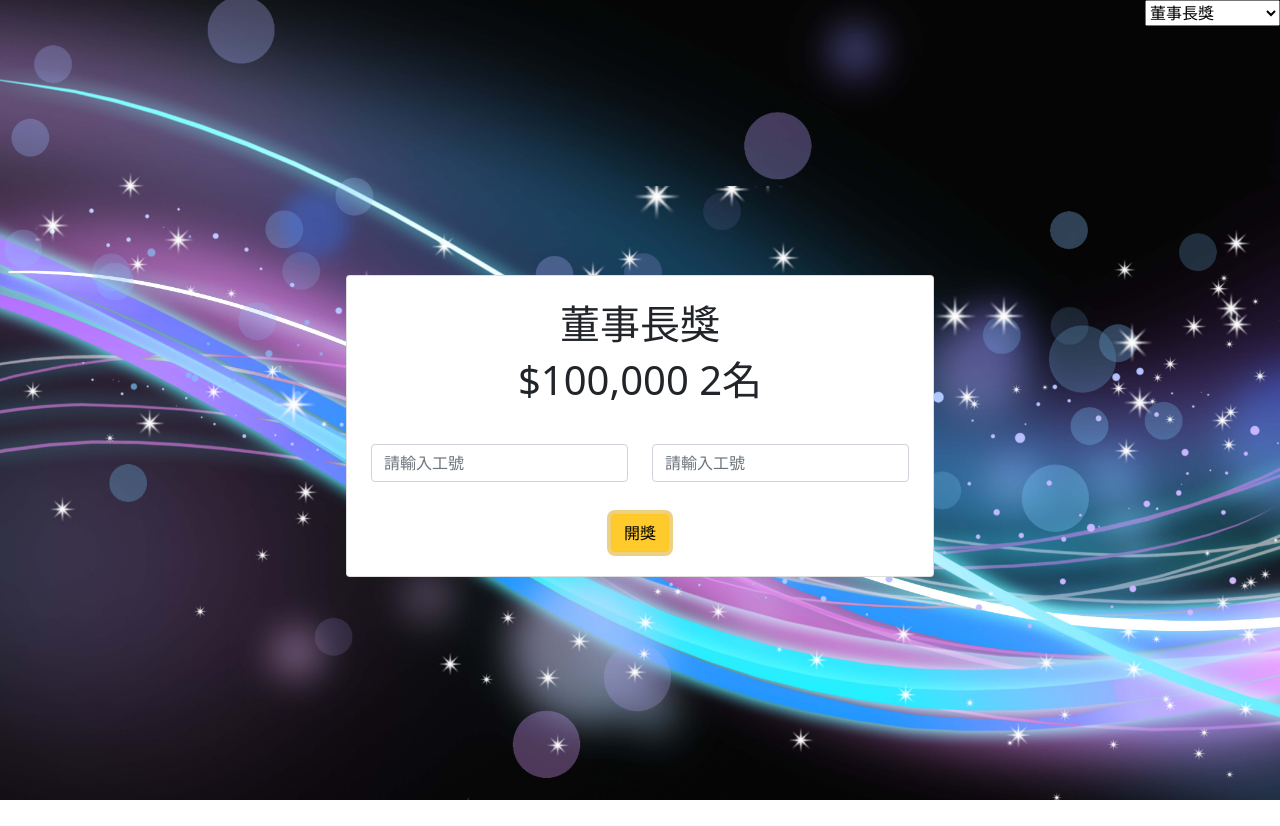
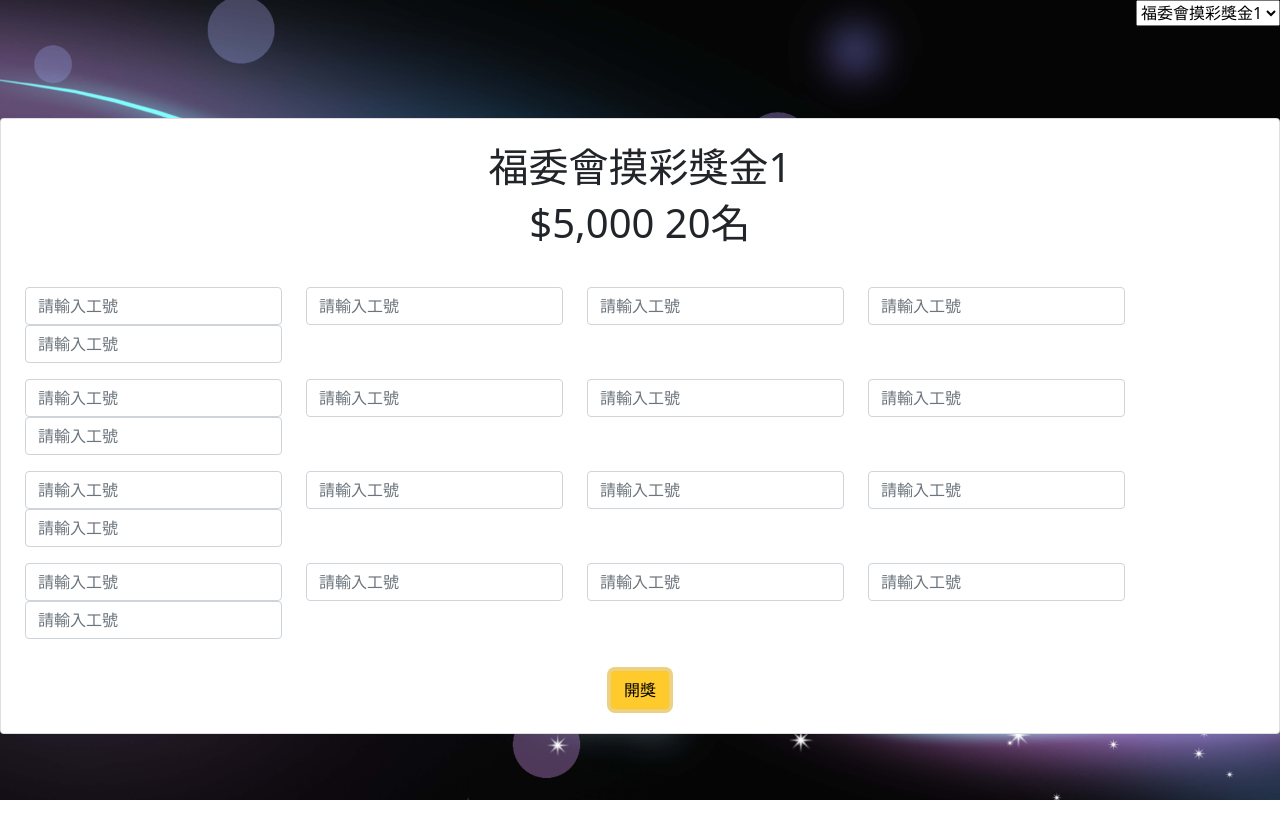
Before and after one commit to mike800838/LuckDraw, a plain HTML site: page index.html in a window 1280 px wide. Both pictures are taken after a click on the button "開獎". Drawn offline with Linux system fonts and the light colour scheme.

Commit message:
1. 獎項調整 2. 輸入完畢後會focus下個

```diff
--- a/index.html
+++ b/index.html
@@ -52,11 +52,20 @@
 
 </html>
 <script>
+
+$("#area_inputs").on("change", "input", function(){
+	var FocusID = this.id;
+	var FocusID_Num = FocusID.split("_");
+	var NextFocus = "#input_EmployeeNumber_" + (parseInt(FocusID_Num[2])+1);
+	//console.log(NextFocus);
+	$(NextFocus).focus();
+});
+
 $("#buttom_open").click(function(){
 	if(CheckInput()){
 		var sParamsString = "";
 		for(var i=0;i<GiftData[$("#select_Gift").find(":selected").val()][2];i++){
-			sParamsString += $("#input_EmployeeNumber" + i).val() + ";";
+			sParamsString += $("#input_EmployeeNumber_" + i).val() + ";";
 		}
 
 		window.location.assign("ShowWinner.html?Winners="+ sParamsString + "&Gift=" + $("#select_Gift").find(":selected").val());
@@ -68,7 +77,7 @@ $("#buttom_open").click(function(){
 function CheckInput(){
 	var isFull = true;
 	for(var i=0;i<GiftData[$("#select_Gift").find(":selected").val()][2];i++){
-		var input_val = $("#input_EmployeeNumber" + i).val();
+		var input_val = $("#input_EmployeeNumber_" + i).val();
 		if(input_val=="" || input_val==null || input_val== undefined ){isFull = false; break;}
 	}
 	return isFull;
@@ -95,7 +104,7 @@ function DrawInput(){
 	for(var i=0; i<input_Amount;i++){
 		if(i%5==0){sHTMLString += "<div class='row py-2'>";}
 		sHTMLString += "<div class='col-auto'>";
-		sHTMLString += "<input type='text' class='form-control ' placeholder='請輸入工號' id='input_EmployeeNumber"+i+"' autocomplete='off'>";
+		sHTMLString += "<input type='text' class='form-control ' placeholder='請輸入工號' id='input_EmployeeNumber_"+i+"' autocomplete='off'>";
 		sHTMLString += "</div>";
 		if(i%5==4){sHTMLString += "</div>";}
 	}
--- a/js/Gift.js
+++ b/js/Gift.js
@@ -1,7 +1,9 @@
 GiftData={
-"1":["董事長獎", "$100,000", 2],
-"2":["董事長特別獎", "$50,000", 6],
-"3":["福委會摸彩獎金", "$20,000", 10],
-"4":["福委會摸彩獎金", "$10,000", 26],
-"5":["福委會摸彩獎金", "$5,000", 40],
+"1":["福委會摸彩獎金1", "$5,000", 20],
+"2":["福委會摸彩獎金2", "$5,000", 20],
+"3":["福委會摸彩獎金1", "$10,000", 13],
+"4":["福委會摸彩獎金2", "$10,000", 13],
+"5":["福委會摸彩獎金", "$20,000", 10],
+"6":["董事長特別獎", "$50,000", 6],
+"7":["董事長獎", "$100,000", 2],
 }
```
